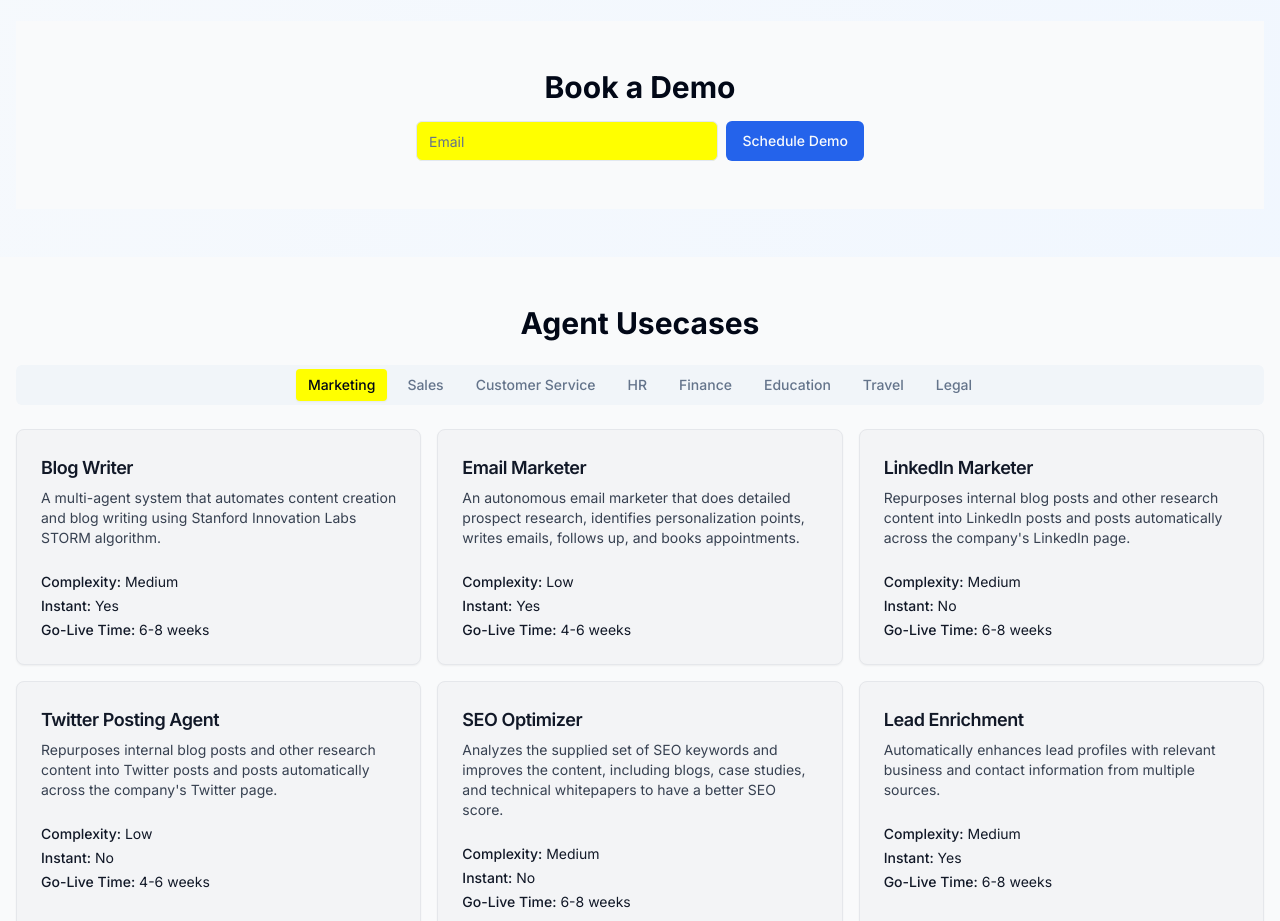
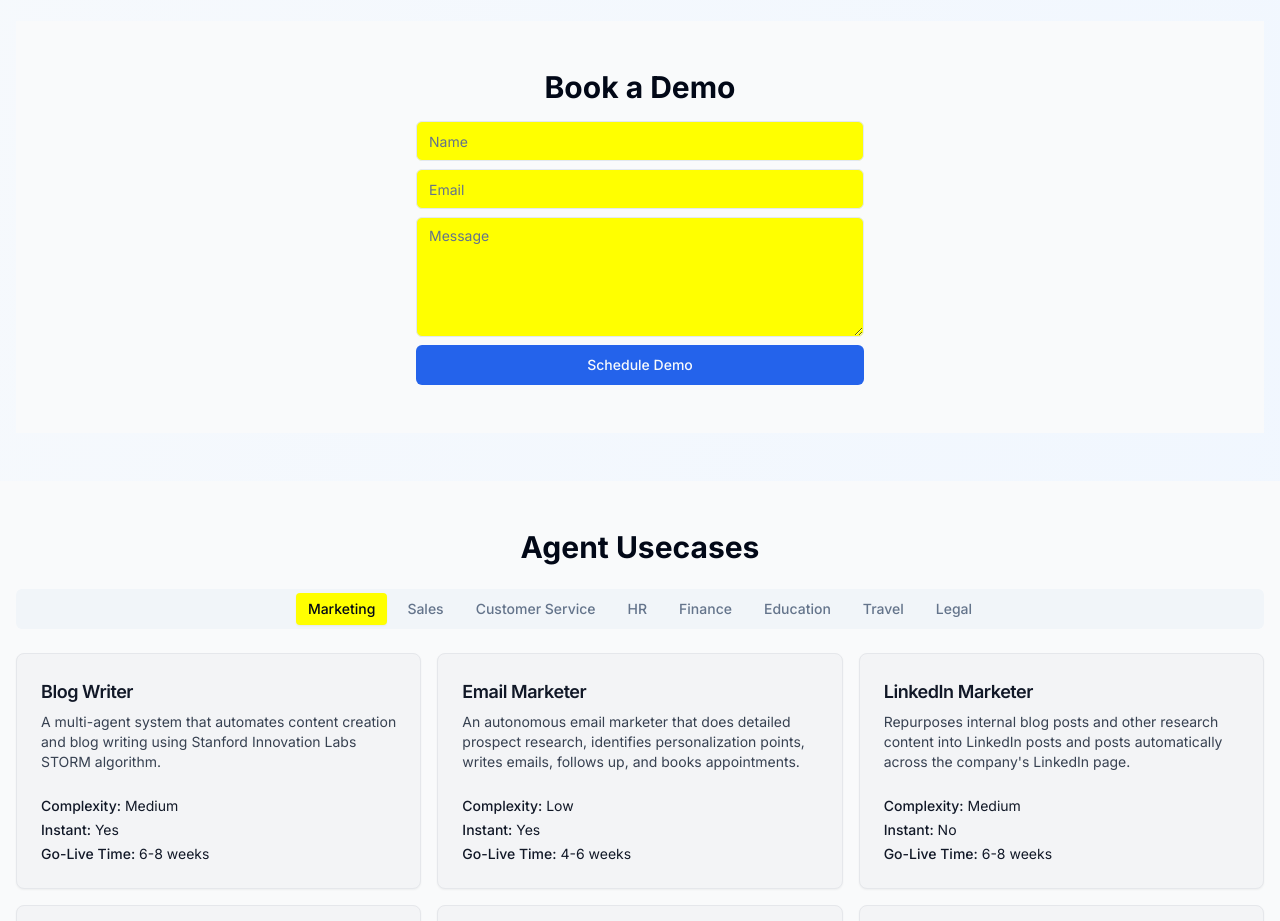
Before and after one commit to nousclouddev/AgentMarketplace, a React (Vite) app: page / in a window 1280 px wide. Shown: the part 1700-2621 px from the top of the page. Built offline with nearby package versions, Linux system fonts and the light colour scheme; what amazon-cognito-identity-js would draw is missing.

Commit message:
Extend demo form

```diff
--- a/src/components/BookDemoSection.tsx
+++ b/src/components/BookDemoSection.tsx
@@ -1,5 +1,6 @@
 import { useState, FormEvent } from 'react';
 import { Input } from '@/components/ui/input';
+import { Textarea } from '@/components/ui/textarea';
 import { Button } from '@/components/ui/button';
 
 declare const grecaptcha: any;
@@ -11,7 +12,9 @@ const API_KEY = 'DWNWK4r9jO10yqWZJDV6g4V1DwnOUKWm8FEw0Qyu';
 const RATE_LIMIT_MS = 10000;
 
 const BookDemoSection = () => {
+  const [name, setName] = useState('');
   const [email, setEmail] = useState('');
+  const [message, setMessage] = useState('');
   const [sent, setSent] = useState(false);
   const [loading, setLoading] = useState(false);
 
@@ -35,8 +38,9 @@ const BookDemoSection = () => {
   const sendEmail = (token: string) => {
     const payload = {
       to: 'info@nouscloud.tech',
-      subject: 'Demo Request',
-      text: email,
+      subject: 'book a demo',
+      text: `Name: ${name}\nEmail: ${email}\nMessage: ${message}`,
+      sender: email,
       recaptchaToken: token,
     };
 
@@ -51,6 +55,9 @@ const BookDemoSection = () => {
       .then(res => res.json())
       .then(() => {
         setSent(true);
+        setName('');
+        setEmail('');
+        setMessage('');
         localStorage.setItem('lastEmailTime', Date.now().toString());
       })
       .catch(() => alert('Failed to send message'))
@@ -61,13 +68,27 @@ const BookDemoSection = () => {
     <section className="py-12 bg-gray-50">
       <div className="container mx-auto px-4 text-center">
         <h2 className="text-3xl font-bold mb-4">Book a Demo</h2>
-        <form onSubmit={handleSubmit} className="flex flex-col sm:flex-row max-w-md mx-auto gap-2">
+        <form onSubmit={handleSubmit} className="flex flex-col max-w-md mx-auto gap-2">
+          <Input
+            type="text"
+            placeholder="Name"
+            value={name}
+            onChange={e => setName(e.target.value)}
+            required
+          />
           <Input
             type="email"
             placeholder="Email"
             value={email}
             onChange={e => setEmail(e.target.value)}
             required
+          />
+          <Textarea
+            placeholder="Message"
+            value={message}
+            onChange={e => setMessage(e.target.value)}
+            required
+            className="min-h-[120px]"
           />
           <Button type="submit" disabled={loading}>
             {loading ? 'Sending...' : 'Schedule Demo'}
```
